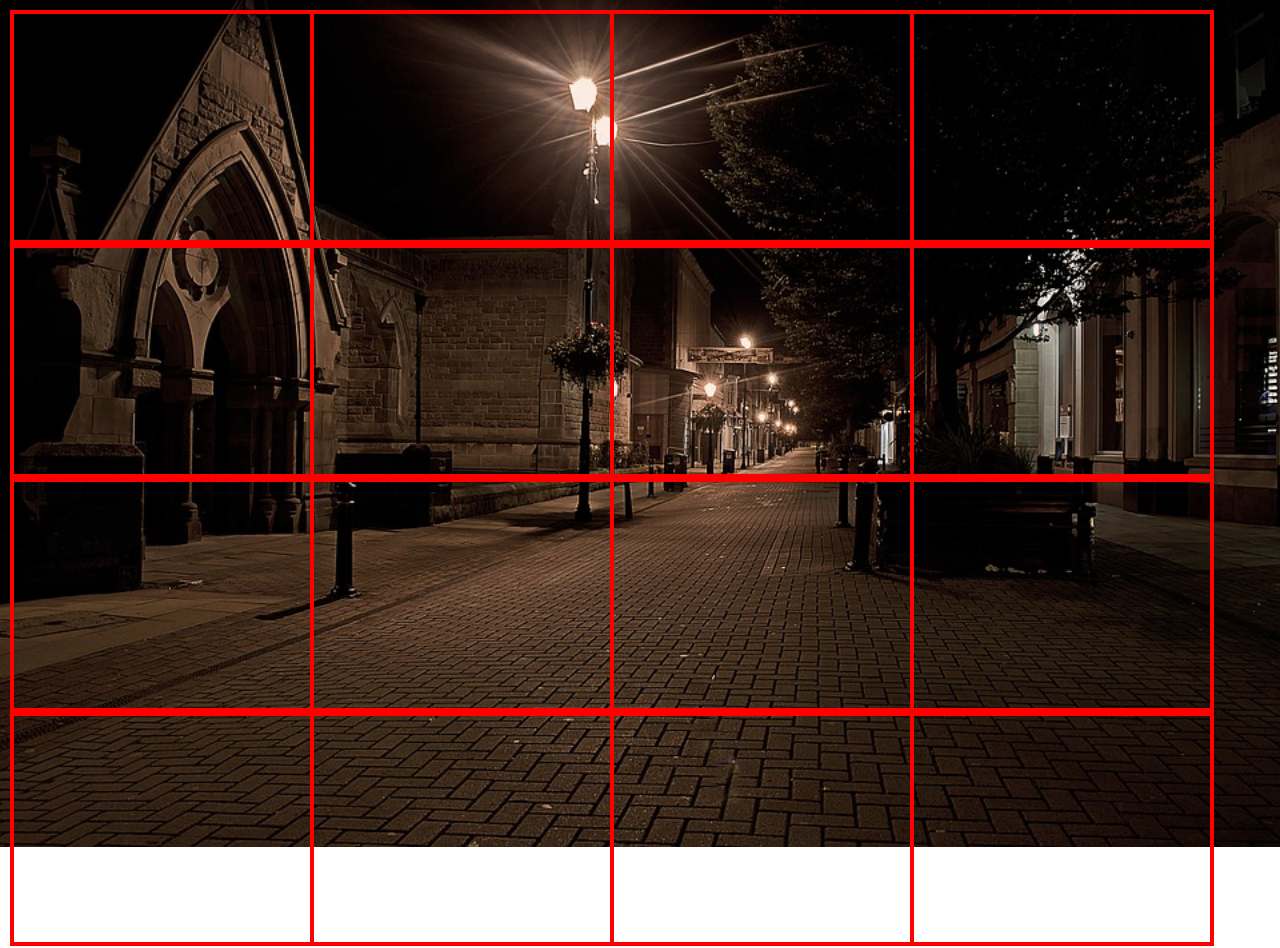
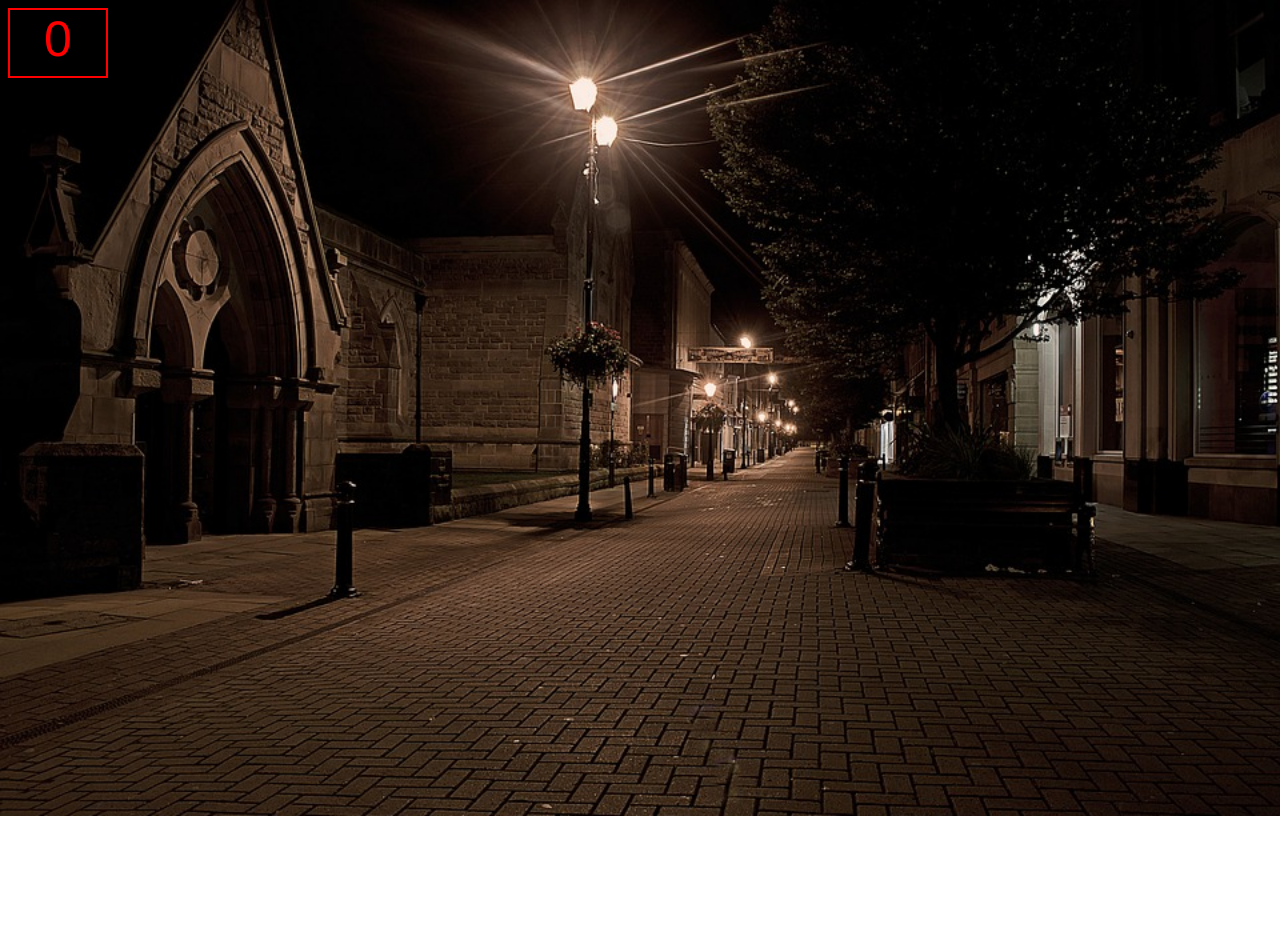
Before and after one commit to cbrannon123/Project1, a plain HTML site: page index.html in a window 1280 px wide. After the commit the page ends 816 px from the top, so only its background shows below. Drawn offline with Linux system fonts and the light colour scheme.

Commit message:
new lev layout

```diff
--- a/css/style.css
+++ b/css/style.css
@@ -10,72 +10,17 @@ body {
   background-size: cover;
   height: 100vh;
 
-
-
 }
 
-#sky {
-  grid-area: sky;
+.scorebox {
   border: 2px solid red;
+  height: 70px;
+  width: 100px;
+  background-color: black;
+  text-align: center;
 }
 
-#mid {
-  grid-area: mid;
-  border: 2px solid red;
+.score {
+  color: red;
+  font-size: 50px;
 }
-
-#stb {
-grid-area: stb;
-border: 2px solid red;
-}
-
-#stf {
-grid-area: stf;
-border: 2px solid red;
-}
-
-td {
-  height: 230px;
-  width: 300px;
-  border: 2px solid red;
-}
-
-
-
-#bg1 {
-  content: url(img/bg1.png);
-  height: 100px;
-  grid-area: bg1;
-
-
-
-}
-
-#bg2 {
-  content: url(img/bg1.png);
-  height: 100px;
-  grid-area: bg2;
-  border: 3px solid red;
-
-
-}
-
-#bg3 {
-  content: url(img/bg1.png);
-  height: 100px;
-  grid-area: bg3;
-  border: 3px solid red;
-
-
-}
-
-table tr {
-  display: grid;
-  grid-template-columns: 1f 1f 1f 1f;
-  grid-template-rows: auto;
-  grid-template-areas:
-  "sky sky sky sky"
-  "mid mid mid mid"
-  "stb stb stb stb"
-  "stf stf stf stf";
-}
--- a/index.html
+++ b/index.html
@@ -10,31 +10,29 @@
 </head>
 <body>
 
-<table>
-    <tr id ="sky">
-        <td></td>
-        <td></td>
-        <td></td>
-        <td></td>
-    </tr>
-    <tr id="mid">
-        <td></td>
-        <td></td>
-        <td></td>
-        <td></td>
-    </tr>
-    <tr id="stb">
-        <td id='b0'></td>
-        <td id='b1'></td>
-        <td id='b2'></td>
-        <td id='b3'></td>
-    </tr>
-    <tr id="stf">
-        <td id='b4'></td>
-        <td id='b5'></td>
-        <td id='b6'></td>
-        <td id='b7'></td>
-    </tr>
-</table>
+<div class='scorebox'>
+    <span class="score">0</span>
+</div>
+
+<div class="level">
+    <div class="area area1">
+        <div class="target"></div>
+    </div>
+    <div class="area area2">
+        <div class="target"></div>
+    </div>
+    <div class="area area3">
+        <div class="target"></div>
+    </div>
+    <div class="area area4">
+        <div class="target"></div>
+    </div>
+    <div class="area area5">
+        <div class="target"></div>
+    </div>
+    <div class="area area6">
+        <div class="target"></div>
+    </div>
+</div>
 
 </body>
```
